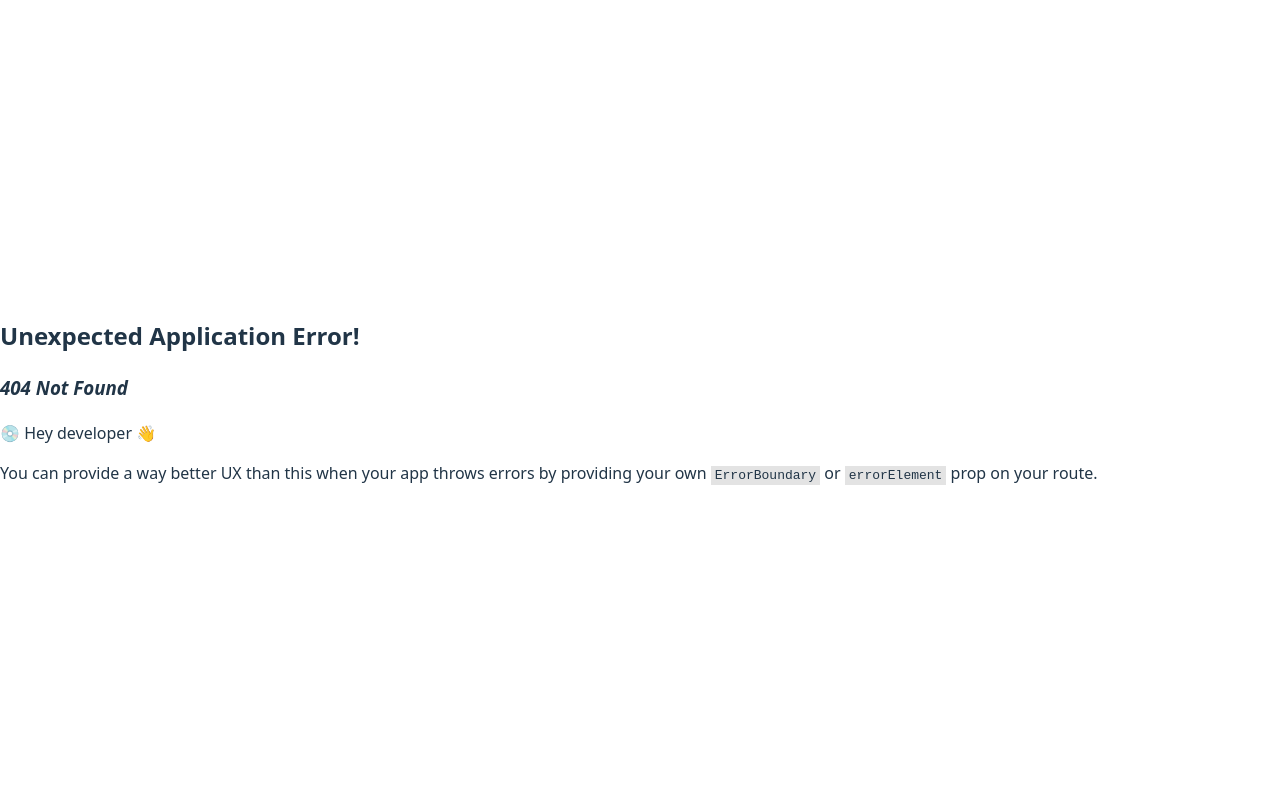
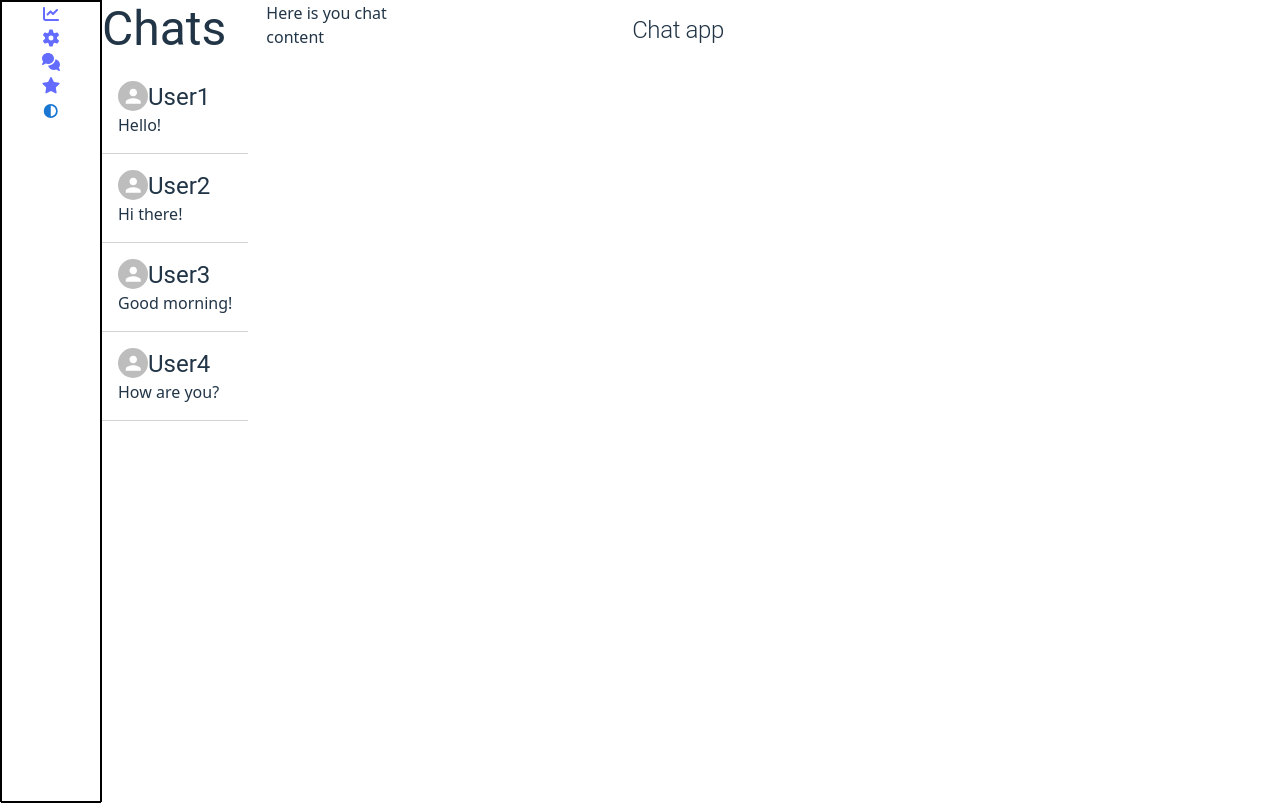
Before and after one commit to Williambraney/chat-app, a React (Vite) app in the folder client/: page /app/chats/1 in a window 1280 px wide. Before the commit this address had no page. Built offline with nearby package versions, Linux system fonts and the light colour scheme.

Commit message:
Refine chat url

```diff
--- a/client/src/App.tsx
+++ b/client/src/App.tsx
@@ -38,6 +38,7 @@ const Router = createBrowserRouter([
             { path : 'settings', element : <Settings /> },
             { path : 'chats', element : <Chats /> },
             { path : 'starred', element : <Starred /> },
+            { path : 'chats/:chatID', element : <Chats /> } // This will render the Chat component
         ]
     }
 ]);
--- a/client/src/components/features/ChatList/ChatListItem.tsx
+++ b/client/src/components/features/ChatList/ChatListItem.tsx
@@ -23,7 +23,7 @@ export default function ChatListItem({
 
     const navigate = useNavigate();
 
-    const handleClick = useCallback(() => navigate( 'chat/' + id ), [ id, navigate ] );
+    const handleClick = useCallback((): void => { navigate(`/app/chats/${id}`); }, [ id, navigate ]);
 
     return (
         <ListItemButton
```
